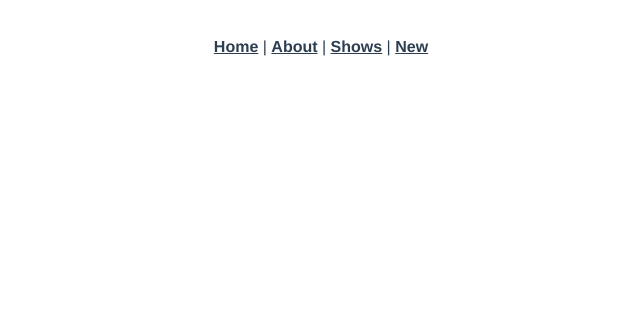
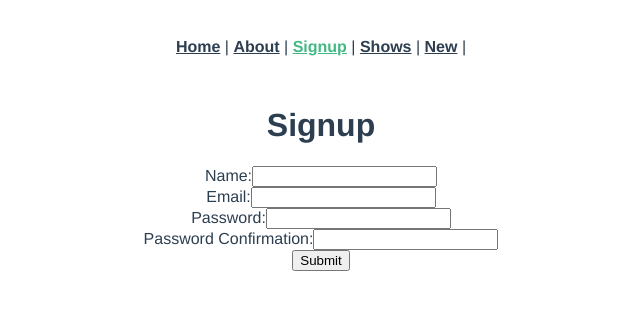
Before and after one commit to mabelysa/tv_shows_vue_app, a Vue app: page /signup in a window 1280 px wide. Shown: the top 310 px of the page, without its empty margins (319-959 px from the left). Built offline with nearby package versions, Linux system fonts and the light colour scheme.

Commit message:
adds signup page

```diff
--- a/src/App.vue
+++ b/src/App.vue
@@ -5,9 +5,12 @@
       |
       <router-link to="/about">About</router-link>
       |
+      <router-link to="/signup">Signup</router-link>
+      |
       <router-link to="/shows">Shows</router-link>
       |
       <router-link to="/shows/new">New</router-link>
+      |
     </div>
     <router-view />
   </div>
--- a/src/router/index.js
+++ b/src/router/index.js
@@ -5,6 +5,7 @@
 import ShowsNew from "../views/ShowsNew.vue";
 import ShowsShow from "../views/ShowsShow.vue";
 import ShowsEdit from "../views/ShowsEdit.vue";
+import Signup from "../views/Signup.vue";
 
 Vue.use(VueRouter);
 
@@ -30,6 +31,7 @@
   { path: "/shows/new", name: "shows-new", component: ShowsNew },
   { path: "/shows/:id", name: "shows-show", component: ShowsShow },
   { path: "/shows/:id/edit", name: "shows-edit", component: ShowsEdit },
+  { path: "/signup", name: "signup", component: Signup },
 ];
 
 const router = new VueRouter({
--- /dev/null
+++ b/src/views/Signup.vue
@@ -0,0 +1,53 @@
+<template>
+  <div class="signup">
+    <form v-on:submit.prevent="submit()">
+      <h1>Signup</h1>
+      <ul>
+        <li v-for="error in errors" v-bind:key="error">{{ error }}</li>
+      </ul>
+      <div>
+        <label>Name:</label>
+        <input type="text" v-model="newUserParams.name" />
+      </div>
+      <div>
+        <label>Email:</label>
+        <input type="email" v-model="newUserParams.email" />
+      </div>
+      <div>
+        <label>Password:</label>
+        <input type="password" v-model="newUserParams.password" />
+      </div>
+      <div>
+        <label>Password Confirmation:</label>
+        <input type="password" v-model="newUserParams.password_confirmation" />
+      </div>
+      <input type="submit" value="Submit" />
+    </form>
+  </div>
+</template>
+
+<script>
+import axios from "axios";
+
+export default {
+  data: function () {
+    return {
+      newUserParams: {},
+      errors: [],
+    };
+  },
+  methods: {
+    submit: function () {
+      axios
+        .post("/users", this.newUserParams)
+        .then((response) => {
+          console.log(response.data);
+          this.$router.push("/login");
+        })
+        .catch((error) => {
+          this.errors = error.response.data.errors;
+        });
+    },
+  },
+};
+</script>
```
